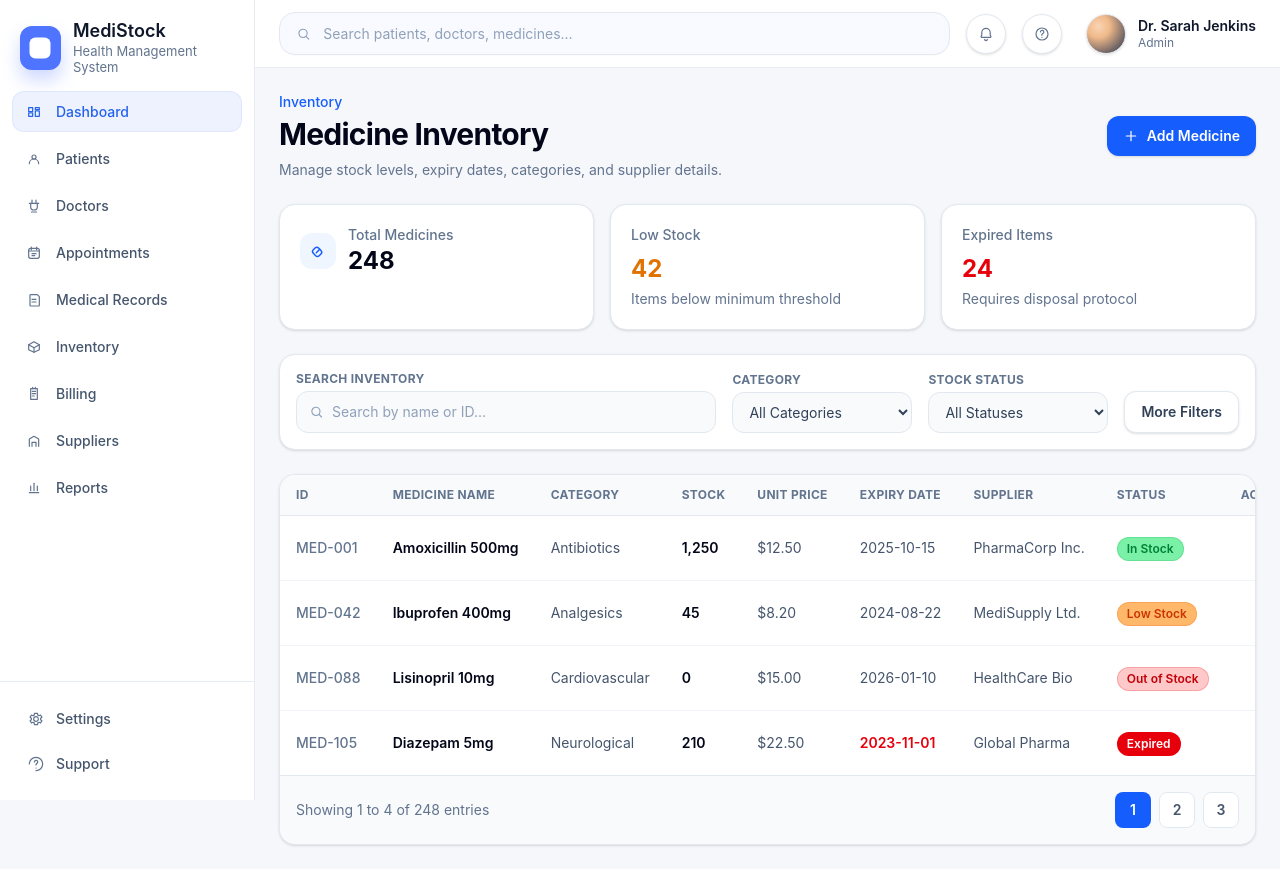
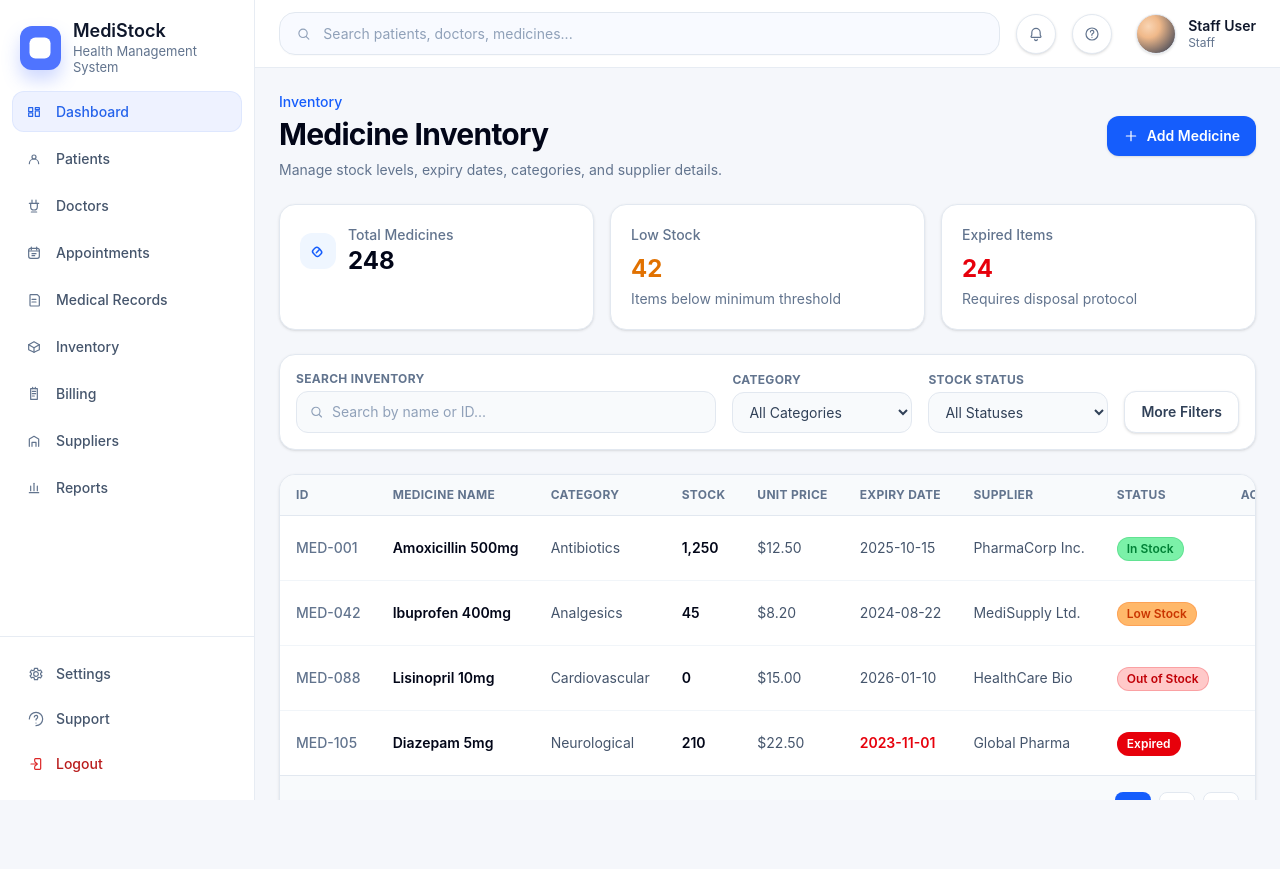
Before and after one commit to Chathurapadmal/Medixora, a Next.js app: page /inventory in a window 1280 px wide. After the commit the page ends 800 px from the top, so only its background shows below. Built offline with nearby package versions, Linux system fonts and the light colour scheme.

Commit message:
auth fixed

```diff
--- a/components/Layout.tsx
+++ b/components/Layout.tsx
@@ -4,11 +4,11 @@ import Topbar from "./Topbar";
 
 export default function Layout({ children }: { children: ReactNode }) {
   return (
-    <div className="min-h-screen flex bg-[#f5f7fb] text-slate-900">
+    <div className="flex h-screen overflow-hidden bg-[#f5f7fb] text-slate-900">
       <Sidebar />
-      <div className="flex-1 min-h-screen flex flex-col overflow-hidden">
+      <div className="flex min-h-0 flex-1 flex-col overflow-hidden">
         <Topbar />
-        <main className="flex-1 overflow-y-auto p-4 sm:p-5 lg:p-6">{children}</main>
+        <main className="min-h-0 flex-1 overflow-y-auto p-4 sm:p-5 lg:p-6">{children}</main>
       </div>
     </div>
   );
--- a/components/Sidebar.tsx
+++ b/components/Sidebar.tsx
@@ -1,3 +1,4 @@
+import { useRouter } from "next/router";
 import Link from "next/link";
 import {
   AppointmentsIcon,
@@ -27,8 +28,18 @@ const navItems = [
 ];
 
 export default function Sidebar() {
+  const router = useRouter();
+
+  const handleLogout = () => {
+    localStorage.removeItem("authToken");
+    localStorage.removeItem("userId");
+    localStorage.removeItem("userName");
+    localStorage.removeItem("userRole");
+    router.replace("/login");
+  };
+
   return (
-    <aside className="hidden md:flex w-[255px] shrink-0 h-screen sticky top-0 flex-col border-r border-slate-200/80 bg-white">
+    <aside className="hidden md:flex h-screen w-[255px] shrink-0 flex-col border-r border-slate-200/80 bg-white">
       <div className="p-5 pb-4">
         <div className="flex items-center gap-3">
           <div className="h-11 w-11 rounded-xl bg-[#4f74ff] flex items-center justify-center text-white shadow-[0_10px_18px_rgba(79,116,255,0.28)]">
@@ -76,6 +87,20 @@ export default function Sidebar() {
             <SupportIcon className="h-4 w-4 text-slate-500" />
             <span>Support</span>
           </Link>
+          <button
+            type="button"
+            onClick={handleLogout}
+            className="flex w-full items-center gap-3 rounded-xl px-3 py-2.5 text-[14px] font-medium text-[#b91c1c] transition hover:bg-red-50 hover:text-[#991b1b]"
+          >
+            <span className="flex h-4 w-4 items-center justify-center text-[#dc2626]">
+              <svg viewBox="0 0 24 24" fill="none" className="h-4 w-4">
+                <path d="M10 7V5.2A1.2 1.2 0 0 1 11.2 4h6.6A1.2 1.2 0 0 1 19 5.2v13.6A1.2 1.2 0 0 1 17.8 20h-6.6A1.2 1.2 0 0 1 10 18.8V17" stroke="currentColor" strokeWidth="1.8" strokeLinecap="round" />
+                <path d="M4.5 12h9.2" stroke="currentColor" strokeWidth="1.8" strokeLinecap="round" />
+                <path d="m10.2 8.6 3.5 3.4-3.5 3.4" stroke="currentColor" strokeWidth="1.8" strokeLinecap="round" strokeLinejoin="round" />
+              </svg>
+            </span>
+            <span>Logout</span>
+          </button>
         </div>
       </div>
     </aside>
--- a/components/Topbar.tsx
+++ b/components/Topbar.tsx
@@ -1,7 +1,21 @@
-import React from "react";
+import { useEffect, useState } from "react";
 import { BellIcon, HelpIcon, SearchIcon } from "./dashboard-icons";
 
 export default function Topbar() {
+  const [user, setUser] = useState({ username: "Staff User", role: "Staff" });
+
+  useEffect(() => {
+    const storedUsername = localStorage.getItem("userName");
+    const storedRole = localStorage.getItem("userRole");
+
+    if (storedUsername || storedRole) {
+      setUser({
+        username: storedUsername || "Staff User",
+        role: storedRole || "Staff",
+      });
+    }
+  }, []);
+
   return (
     <header className="sticky top-0 z-20 border-b border-slate-200/80 bg-white/95 backdrop-blur">
       <div className="flex items-center gap-4 px-4 py-3 sm:px-5 lg:px-6">
@@ -32,8 +46,8 @@ export default function Topbar() {
         <div className="flex items-center gap-3 pl-1 sm:pl-2">
           <div className="h-10 w-10 overflow-hidden rounded-full border border-slate-200 bg-[radial-gradient(circle_at_30%_30%,#f9d5b4_0,#f0b98a_30%,#21314d_100%)] shadow-sm" />
           <div className="hidden text-left sm:block">
-            <div className="text-[14px] font-semibold leading-tight text-slate-900">Dr. Sarah Jenkins</div>
-            <div className="text-[12px] leading-tight text-slate-500">Admin</div>
+            <div className="text-[14px] font-semibold leading-tight text-slate-900">{user.username}</div>
+            <div className="text-[12px] leading-tight text-slate-500">{user.role}</div>
           </div>
         </div>
       </div>
--- a/pages/api/auth/login.ts
+++ b/pages/api/auth/login.ts
@@ -6,6 +6,8 @@ type ResponseData = {
   success?: boolean;
   message: string;
   userId?: number;
+  username?: string;
+  role?: string;
   token?: string;
   error?: string;
 };
@@ -28,11 +30,15 @@ export default async function handler(
   try {
     const pool = await getConnection();
 
-    // Find user by email
+    // Find user directly from dbo.users to avoid depending on stored procedures
     const userResult = await pool
       .request()
       .input("email", sql.NVarChar, email)
-      .execute("dbo.sp_AuthenticateUser");
+      .query(`
+        SELECT user_id, username, email, password_hash, [role], status, created_at
+        FROM dbo.users
+        WHERE email = @email
+      `);
 
     if (userResult.recordset.length === 0) {
       return res.status(401).json({ message: "Invalid email or password" });
@@ -55,13 +61,18 @@ export default async function handler(
       return res.status(401).json({ message: "Invalid email or password" });
     }
 
-    // In production, you'd generate a JWT or session token here
-    const token = Buffer.from(`${user.user_id}:${email}`).toString("base64");
+    // In production, you'd generate a JWT or session token here.
+    // The client only uses this as a lightweight logged-in marker.
+    const token = Buffer.from(
+      `${user.user_id}:${user.username}:${user.email}`
+    ).toString("base64");
 
     res.status(200).json({
       success: true,
       message: "Login successful",
       userId: user.user_id,
+      username: user.username,
+      role: user.role,
       token,
     });
   } catch (error: any) {
--- a/pages/api/auth/register.ts
+++ b/pages/api/auth/register.ts
@@ -6,6 +6,7 @@ type ResponseData = {
   success?: boolean;
   message: string;
   userId?: number;
+  username?: string;
   error?: string;
 };
 
@@ -17,10 +18,11 @@ export default async function handler(
     return res.status(405).json({ message: "Method not allowed" });
   }
 
-  const { email, password, fullName, role, department, phone } = req.body;
+  const { email, password, username, fullName, role } = req.body;
+  const resolvedUsername = username || fullName;
 
   // Validate required fields
-  if (!email || !password || !fullName || !role) {
+  if (!email || !password || !resolvedUsername || !role) {
     return res.status(400).json({ message: "Missing required fields" });
   }
 
@@ -40,11 +42,15 @@ export default async function handler(
   try {
     const pool = await getConnection();
 
-    // Check if user already exists
+    // Check if user already exists directly against dbo.users
     const userExists = await pool
       .request()
       .input("email", sql.NVarChar, email)
-      .execute("dbo.sp_GetUserByEmail");
+      .query(`
+        SELECT user_id
+        FROM dbo.users
+        WHERE email = @email
+      `);
 
     if (userExists.recordset.length > 0) {
       return res.status(409).json({ message: "Email already registered" });
@@ -53,23 +59,27 @@ export default async function handler(
     // Hash password
     const hashedPassword = await bcrypt.hash(password, 10);
 
-    // Insert new user through stored procedure
+    // Insert new user directly into dbo.users
     const result = await pool
       .request()
-      .input("username", sql.NVarChar, fullName)
+      .input("username", sql.NVarChar, resolvedUsername)
       .input("email", sql.NVarChar, email)
       .input("password_hash", sql.NVarChar, hashedPassword)
       .input("role", sql.NVarChar, role)
       .input("status", sql.NVarChar, "active")
-      .output("user_id", sql.Int)
-      .execute("dbo.sp_RegisterUser");
+      .query(`
+        INSERT INTO dbo.users (username, email, password_hash, [role], status)
+        OUTPUT INSERTED.user_id
+        VALUES (@username, @email, @password_hash, @role, @status)
+      `);
 
-    const userId = result.output.user_id;
+    const userId = result.recordset[0]?.user_id;
 
     res.status(201).json({
       success: true,
       message: "Registration successful",
       userId,
+      username: resolvedUsername,
     });
   } catch (error: any) {
     console.error("Registration error:", error?.message || error);
--- a/pages/index.tsx
+++ b/pages/index.tsx
@@ -126,24 +126,35 @@ function MetricCard({
 
 export default function Home() {
     const router = useRouter();
-    const [user, setUser] = useState<{ email: string } | null>(null);
+    const [user, setUser] = useState<{ username: string; role: string } | null>(null);
     const [loading, setLoading] = useState(true);
 
     useEffect(() => {
       const token = localStorage.getItem("authToken");
       if (!token) {
-        router.push("/login");
+        router.replace("/login");
+        return;
+      }
+
+      const storedUsername = localStorage.getItem("userName");
+      const storedRole = localStorage.getItem("userRole");
+
+      if (storedUsername && storedRole) {
+        setUser({ username: storedUsername, role: storedRole });
+        setLoading(false);
         return;
       }
 
       try {
-        // Decode token: Base64 of "userId:email"
-        const decoded = Buffer.from(token, "base64").toString("utf-8");
-        const [, email] = decoded.split(":");
-        setUser({ email });
+        const decoded = atob(token);
+        const [, username, role] = decoded.split(":");
+        setUser({
+          username: username || "Staff User",
+          role: role || "Staff",
+        });
       } catch (err) {
         console.error("Failed to decode token:", err);
-        router.push("/login");
+        router.replace("/login");
       } finally {
         setLoading(false);
       }
@@ -162,7 +173,7 @@ export default function Home() {
         <div className="flex flex-col gap-4 xl:flex-row xl:items-start xl:justify-between">
           <div>
             <h1 className="text-[26px] font-semibold tracking-[-0.02em] text-slate-900">Dashboard Overview</h1>
-            <p className="mt-1 text-[14px] text-slate-500">Welcome back, {user.email}. Here is today&apos;s summary.</p>
+            <p className="mt-1 text-[14px] text-slate-500">Welcome back, {user.username}. Here is today&apos;s summary.</p>
           </div>
 
           <div className="flex flex-wrap gap-3">
--- a/pages/login.tsx
+++ b/pages/login.tsx
@@ -1,5 +1,5 @@
 import Link from "next/link";
-import { useState, FormEvent } from "react";
+import { FormEvent, useEffect, useState } from "react";
 import { useRouter } from "next/router";
 
 export default function LoginPage() {
@@ -11,8 +11,14 @@ export default function LoginPage() {
     role: "",
     email: "",
     password: "",
-    rememberMe: false,
   });
+
+  useEffect(() => {
+    const token = localStorage.getItem("authToken");
+    if (token) {
+      router.replace("/");
+    }
+  }, [router]);
 
   const handleChange = (
     e: React.ChangeEvent<HTMLInputElement | HTMLSelectElement>
@@ -60,6 +66,8 @@ export default function LoginPage() {
       // Store token
       localStorage.setItem("authToken", data.token);
       localStorage.setItem("userId", data.userId);
+      localStorage.setItem("userName", data.username || "");
+      localStorage.setItem("userRole", data.role || "");
 
       setSuccess(true);
       setTimeout(() => {
@@ -163,13 +171,6 @@ export default function LoginPage() {
                 </div>
               </label>
 
-              <div className="flex items-center justify-between pt-1">
-                <label className="flex items-center gap-2 text-[15px] text-[#555d6f]">
-                  <input type="checkbox" name="rememberMe" checked={formData.rememberMe} onChange={handleChange} className="h-4 w-4 rounded border-[#c1c8d8]" disabled={loading} />
-                  Remember me for 30 days
-                </label>
-              </div>
-
               <button type="submit" disabled={loading || success} className="h-12 w-full rounded-none bg-[#0b56d1] px-4 text-[15px] font-semibold text-white shadow-[0_10px_20px_rgba(11,86,209,0.25)] transition hover:bg-[#0846ad] disabled:opacity-50">
                 {loading ? "Signing In..." : "Sign In to MediStock →"}
               </button>
--- a/pages/register.tsx
+++ b/pages/register.tsx
@@ -1,5 +1,5 @@
 import Link from "next/link";
-import { useState, FormEvent } from "react";
+import { FormEvent, useEffect, useState } from "react";
 import { useRouter } from "next/router";
 
 export default function RegisterPage() {
@@ -8,15 +8,20 @@ export default function RegisterPage() {
   const [error, setError] = useState("");
   const [success, setSuccess] = useState(false);
   const [formData, setFormData] = useState({
-    fullName: "",
-    phone: "",
+    username: "",
     email: "",
     role: "",
-    department: "",
     password: "",
     confirmPassword: "",
     agreeTerms: false,
   });
+
+  useEffect(() => {
+    const token = localStorage.getItem("authToken");
+    if (token) {
+      router.replace("/");
+    }
+  }, [router]);
 
   const handleChange = (
     e: React.ChangeEvent<HTMLInputElement | HTMLSelectElement>
@@ -37,7 +42,7 @@ export default function RegisterPage() {
 
     // Client-side validation
     if (
-      !formData.fullName ||
+      !formData.username ||
       !formData.email ||
       !formData.role ||
       !formData.password
@@ -68,11 +73,9 @@ export default function RegisterPage() {
         method: "POST",
         headers: { "Content-Type": "application/json" },
         body: JSON.stringify({
-          fullName: formData.fullName,
+          username: formData.username,
           email: formData.email,
           role: formData.role,
-          department: formData.department,
-          phone: formData.phone,
           password: formData.password,
         }),
       });
@@ -131,26 +134,16 @@ export default function RegisterPage() {
           )}
 
           <div className="grid gap-5 sm:grid-cols-2">
-            <label className="block">
-              <div className="mb-2 text-[13px] font-semibold uppercase tracking-[0.08em] text-[#5e6472]">Full name *</div>
+            <label className="sm:col-span-2 block">
+              <div className="mb-2 text-[13px] font-semibold uppercase tracking-[0.08em] text-[#5e6472]">Username *</div>
               <div className="relative">
                 <svg viewBox="0 0 24 24" fill="none" className="pointer-events-none absolute left-3 top-1/2 h-4 w-4 -translate-y-1/2 text-[#7a8091]">
                   <path d="M12 12a3.2 3.2 0 1 0 0-6.4 3.2 3.2 0 0 0 0 6.4Z" stroke="currentColor" strokeWidth="1.8" />
                   <path d="M6.2 18.2c.9-2.1 3-3.3 5.8-3.3s5 1.2 5.8 3.3" stroke="currentColor" strokeWidth="1.8" strokeLinecap="round" />
                 </svg>
-                <input type="text" name="fullName" value={formData.fullName} onChange={handleChange} className="h-12 w-full rounded-lg border border-[#cfd4e0] bg-white pl-10 pr-3 text-[15px] text-slate-800 outline-none placeholder:text-[#8f95a5] focus:border-[#0b56d1]" placeholder="e.g. Dr. Sarah Jenkins" disabled={loading} />
+                <input type="text" name="username" value={formData.username} onChange={handleChange} className="h-12 w-full rounded-lg border border-[#cfd4e0] bg-white pl-10 pr-3 text-[15px] text-slate-800 outline-none placeholder:text-[#8f95a5] focus:border-[#0b56d1]" placeholder="e.g. Dr. Sarah Jenkins" disabled={loading} />
               </div>
             </label>
-            <label className="block">
-              <div className="mb-2 text-[13px] font-semibold uppercase tracking-[0.08em] text-[#5e6472]">Phone number</div>
-              <div className="relative">
-                <svg viewBox="0 0 24 24" fill="none" className="pointer-events-none absolute left-3 top-1/2 h-4 w-4 -translate-y-1/2 text-[#7a8091]">
-                  <path d="M7.5 4.8h2.2c.3 0 .6.2.7.5l.8 2.6c.1.3 0 .7-.3.9l-1.2 1.2a12.3 12.3 0 0 0 4.7 4.7l1.2-1.2c.3-.3.6-.4.9-.3l2.6.8c.3.1.5.4.5.7v2.2c0 .4-.3.7-.6.8-1 .2-2 .3-2.9.1A14.8 14.8 0 0 1 5.1 7.7c-.2-.9-.1-1.9.1-2.9.1-.3.4-.6.8-.6Z" stroke="currentColor" strokeWidth="1.6" strokeLinejoin="round" />
-                </svg>
-                <input type="tel" name="phone" value={formData.phone} onChange={handleChange} className="h-12 w-full rounded-lg border border-[#cfd4e0] bg-white pl-10 pr-3 text-[15px] text-slate-800 outline-none placeholder:text-[#8f95a5] focus:border-[#0b56d1]" placeholder="+1 (555) 000-0000" disabled={loading} />
-              </div>
-            </label>
-
             <label className="sm:col-span-2 block">
               <div className="mb-2 text-[13px] font-semibold uppercase tracking-[0.08em] text-[#5e6472]">Email address *</div>
               <div className="relative">
@@ -170,21 +163,6 @@ export default function RegisterPage() {
                   <option value="Admin">Admin</option>
                   <option value="Doctor">Doctor</option>
                   <option value="Nurse">Nurse</option>
-                </select>
-                <svg viewBox="0 0 20 20" className="pointer-events-none absolute right-3 top-1/2 h-4 w-4 -translate-y-1/2 text-[#747b8c]" fill="none">
-                  <path d="m5.5 7.8 4.5 4.5 4.5-4.5" stroke="currentColor" strokeWidth="1.8" strokeLinecap="round" strokeLinejoin="round" />
-                </svg>
-              </div>
-            </label>
-
-            <label>
-              <div className="mb-2 text-[13px] font-semibold uppercase tracking-[0.08em] text-[#5e6472]">Department</div>
-              <div className="relative">
-                <select name="department" value={formData.department} onChange={handleChange} className="h-12 w-full appearance-none rounded-lg border border-[#cfd4e0] bg-white px-3 pr-9 text-[15px] text-[#303646] outline-none focus:border-[#0b56d1]" disabled={loading}>
-                  <option value="">Select Department</option>
-                  <option value="General">General</option>
-                  <option value="Pharmacy">Pharmacy</option>
-                  <option value="Billing">Billing</option>
                 </select>
                 <svg viewBox="0 0 20 20" className="pointer-events-none absolute right-3 top-1/2 h-4 w-4 -translate-y-1/2 text-[#747b8c]" fill="none">
                   <path d="m5.5 7.8 4.5 4.5 4.5-4.5" stroke="currentColor" strokeWidth="1.8" strokeLinecap="round" strokeLinejoin="round" />
```
